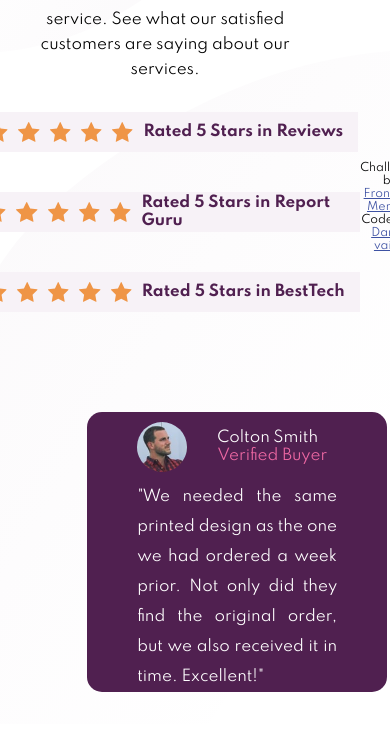
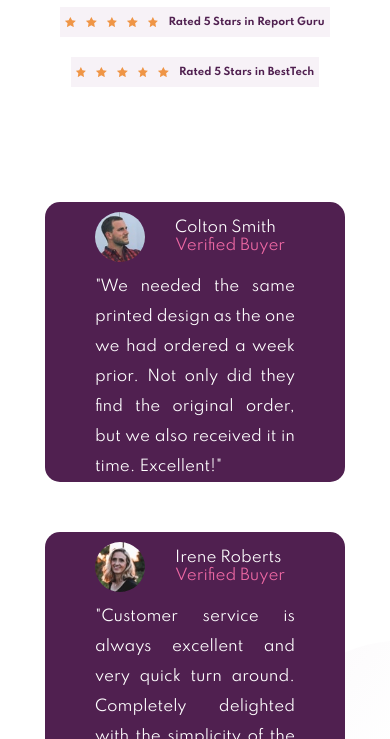
Before and after one commit to danielVaini/social-proof-section, a plain HTML site: page index.html in a window 390 px wide. Shown: the part 310-1049 px from the top of the page. Drawn offline with Linux system fonts and the light colour scheme.

Commit message:
feat: Ajeitando para dispositivo mobile

```diff
--- a/css/_container.scss
+++ b/css/_container.scss
@@ -5,6 +5,7 @@
   display: flex;
   align-items: center;
   justify-content: center;
+  flex-direction: column;
 
   background: url(../images/bg-pattern-top-desktop.svg) top left fixed,
               url(../images/bg-pattern-bottom-desktop.svg) bottom right fixed;
--- a/css/_global.scss
+++ b/css/_global.scss
@@ -6,8 +6,7 @@
 }
 
 body {
-  width: 100%;
-  height: 100%;
+
 
   font-family: 'Spartan';
   font-size: 15px;
--- a/css/_responsive.scss
+++ b/css/_responsive.scss
@@ -46,6 +46,15 @@
 }
 
 @media (max-width: 950px) {
+
+  .container{
+    background-size: 300px;
+
+    .attribution {
+      position: relative;
+      top: 600px;
+    }
+  }
   .section-layout {
     .title-reviews {
       width: 100%;
@@ -69,7 +78,9 @@
   }
   .comments {
     flex-direction: column;
-    position: none;
+    align-items: center;
+
+
 
     .card {
       width: 300px;
@@ -77,9 +88,11 @@
 
       margin-bottom: 50px;
 
-      left: 25%;
+      align-items: center;
     }
   }
+
+
 }
 
 
@@ -87,12 +100,44 @@
   .comments {
     display: flex;
 
-    .card {
-      right: 22%;
-    }
-
-
-
-
   }
 }
+
+@media (max-width: 480px) {
+  .comments{
+    margin-top: -80px;
+  }
+  .section-layout {
+    margin-top: 20px;
+    .title-reviews {
+      .title{
+        h1 {
+          font-size: 30px;
+        }
+
+        p{
+          font-size: 10px;
+        }
+
+      }
+      .reviews{
+        height: 300px;
+
+        .review {
+          height: 30px;
+          padding: 0 5px;
+
+          margin-bottom: 20px;
+
+          p {
+            font-size: 10px;
+          }
+
+          img {
+            height: 10px;
+          }
+        }
+      }
+    }
+  }
+}
```
Also changed, not shown: css/main.css, 1 other file.
